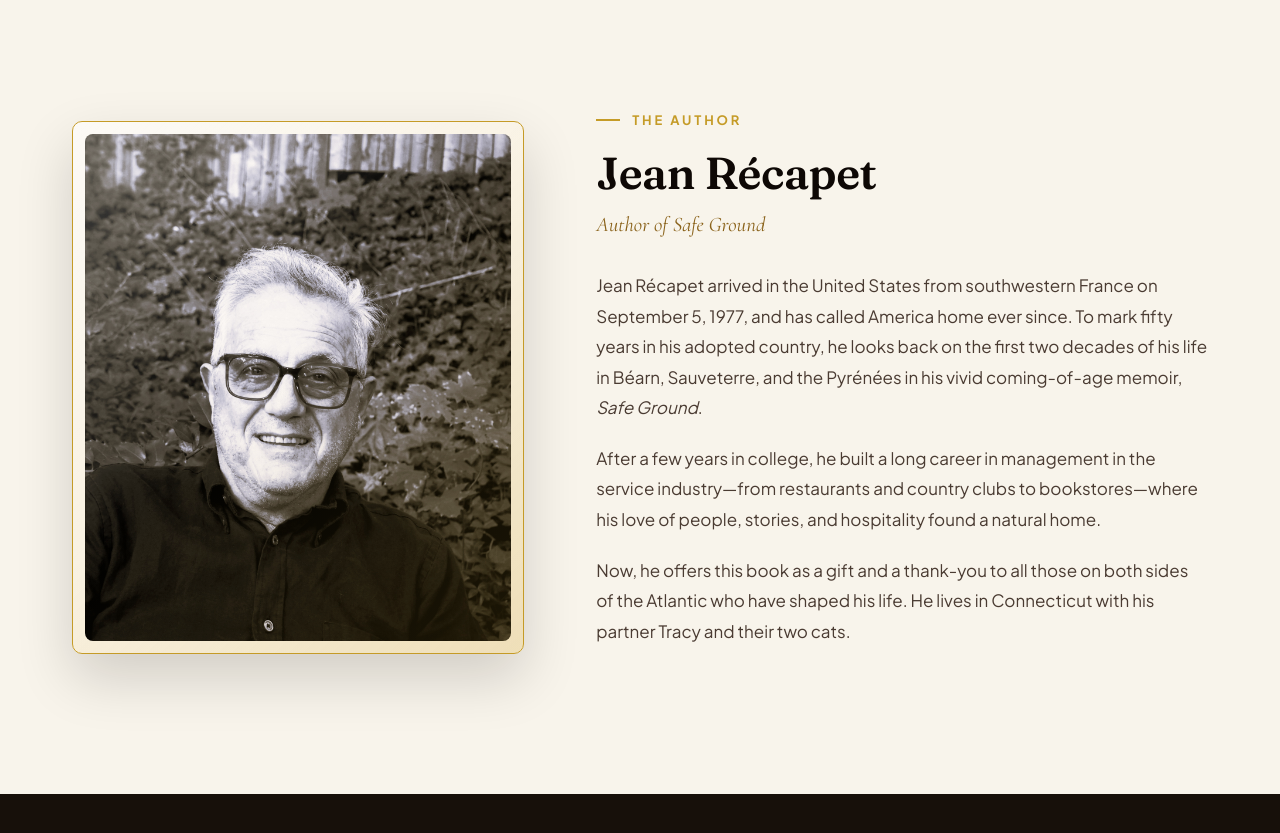
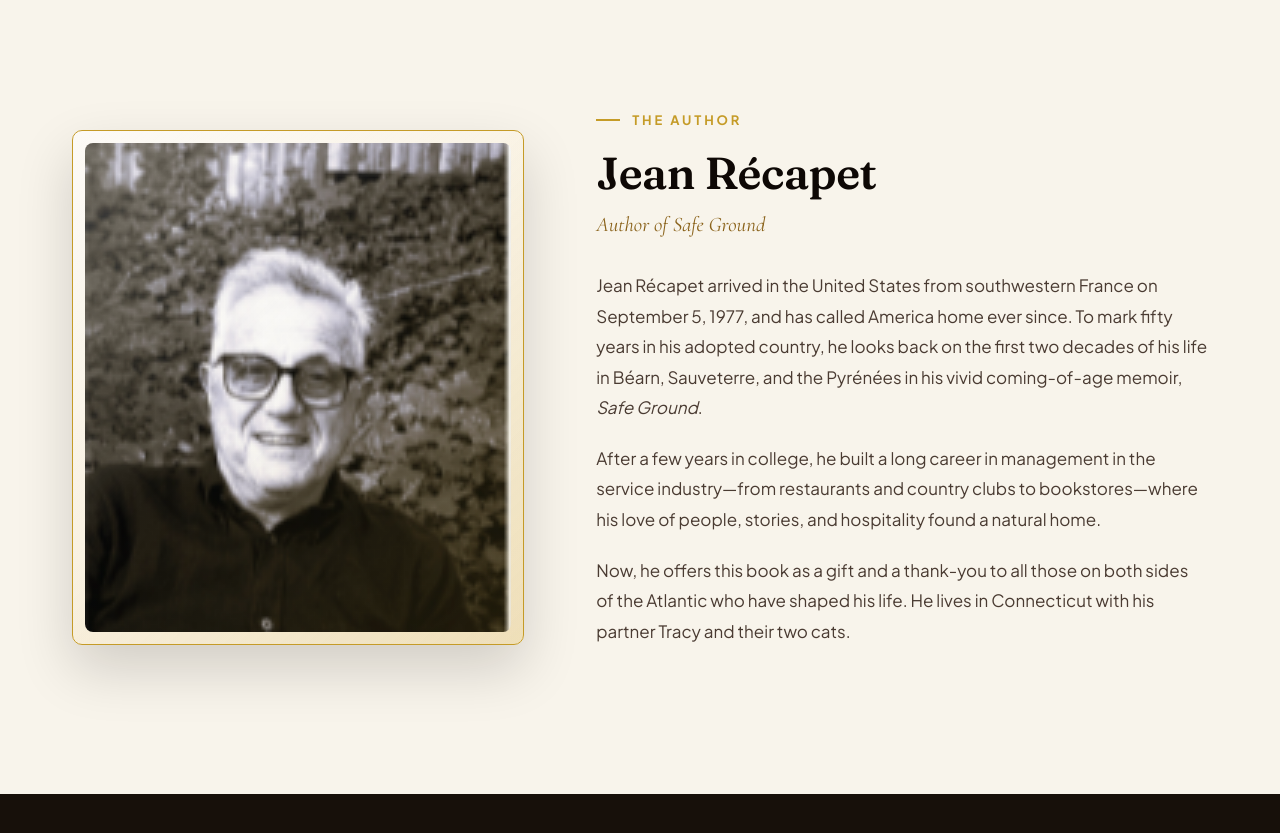
Before and after one commit to rajif8752-maker/jean-1, a plain HTML site: page index.html in a window 1280 px wide. Shown: the part 5020-5853 px from the top of the page. Drawn offline with nearby package versions, Linux system fonts and the light colour scheme.

Commit message:
Fix author image reference

```diff
--- a/index.html
+++ b/index.html
@@ -309,7 +309,7 @@
 
       <div class="author-portrait-container reveal-left">
         <div class="author-portrait-frame">
-          <img src="assets/portrait grayscale.jpg" alt="Portrait of author Jean Récapet">
+          <img src="assets/author.png" alt="Portrait of author Jean Récapet">
         </div>
       </div>
 
```
